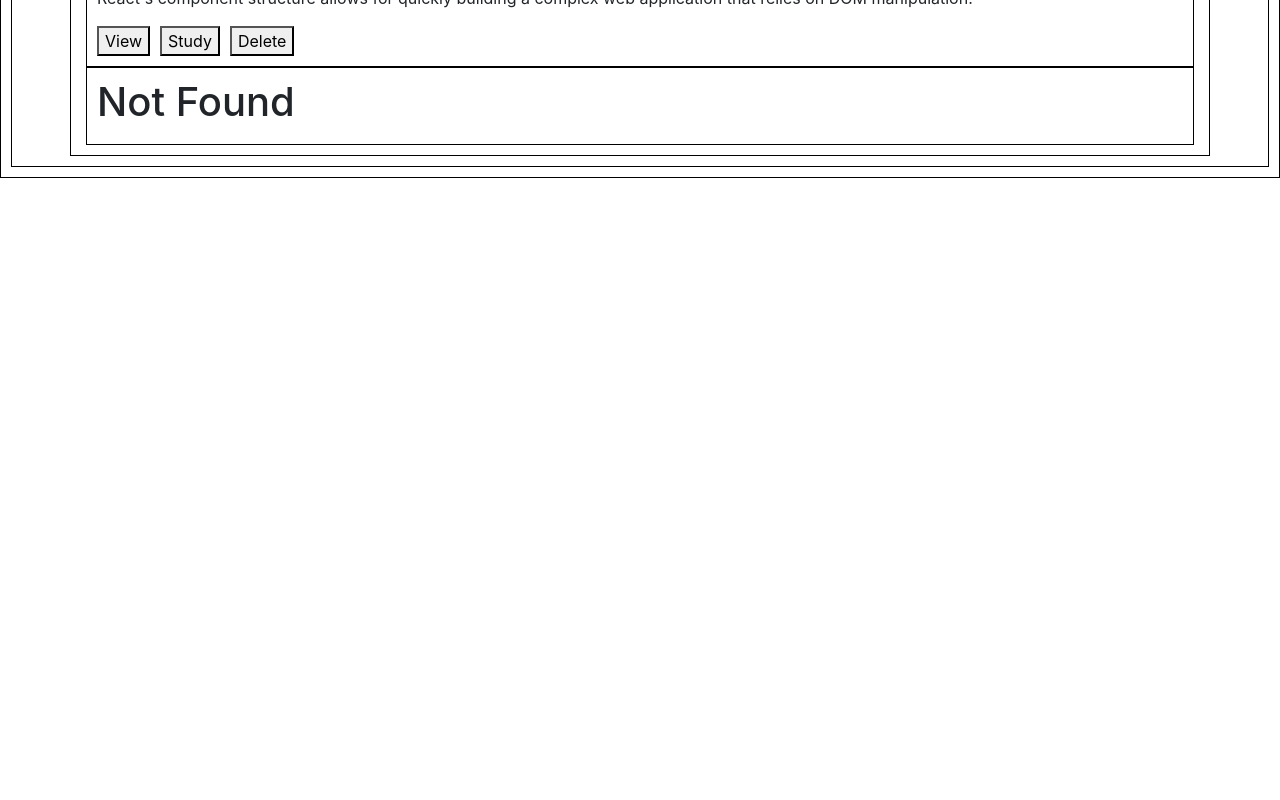
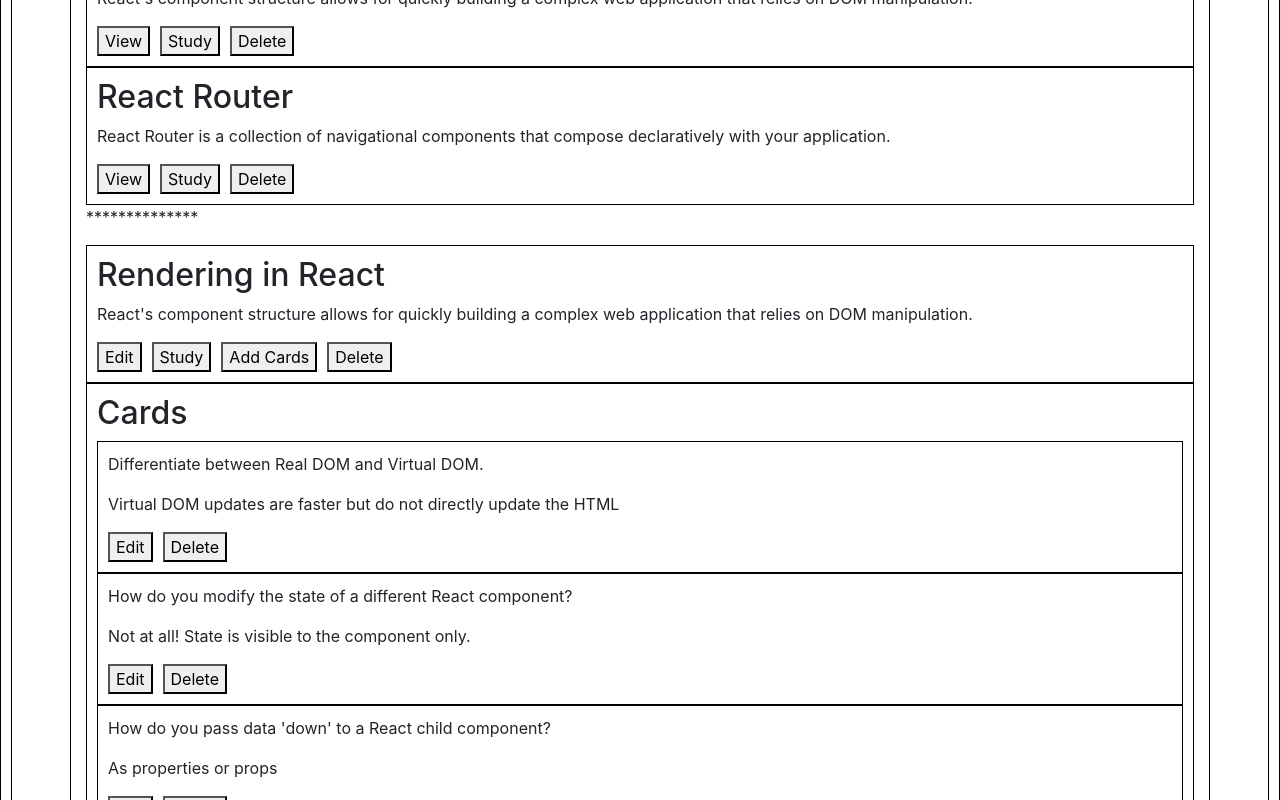
Before and after one commit to kodastokes/flashcard-app, a React (Create React App) app: page / in a window 1280 px wide. Shown: the part 460-1260 px from the top of the page. Before the commit the page ends 800 px from the top, so only its background shows below. Built offline with nearby package versions, Linux system fonts and the light colour scheme; a web font is replaced by a local one.

Commit message:
added components

```diff
--- /dev/null
+++ b/src/CardList.js
@@ -0,0 +1,12 @@
+import React from "react";
+import SingleCardDetail from "./SingleCardDetail";
+
+function CardList({ cards, handleDelete }) {
+  let cardsList = cards.map((card, index) => (
+    <SingleCardDetail handleDelete={() => handleDelete(index)} card={card} />
+  ));
+
+  return <>{cardsList}</>;
+}
+
+export default CardList;
--- /dev/null
+++ b/src/DeckList.js
@@ -0,0 +1,12 @@
+import React from "react";
+import SingleDeck from "./SingleDeck";
+
+function DeckList({ decks, handleDelete }) {
+  let deckList = decks.map((deck, index) => (
+    <SingleDeck handleDelete={() => handleDelete(index)} deck={deck} />
+  ));
+
+  return <>{deckList}</>;
+}
+
+export default DeckList;
--- a/src/Layout/index.js
+++ b/src/Layout/index.js
@@ -1,8 +1,127 @@
 import React from "react";
 import Header from "./Header";
 import NotFound from "./NotFound";
+import DeckList from "../DeckList";
+import SingleDeckDetail from "../SingleDeckDetail";
+import CardList from "../CardList";
 
 function Layout() {
+
+  const testDeck = [
+    {
+      "id": 1,
+      "name": "Rendering in React",
+      "description": "React's component structure allows for quickly building a complex web application that relies on DOM manipulation. ",
+      "cards": [
+        {
+          "id": 1,
+          "front": "Differentiate between Real DOM and Virtual DOM.",
+          "back": "Virtual DOM updates are faster but do not directly update the HTML",
+          "deckId": 1
+        },
+        {
+          "id": 2,
+          "front": "How do you modify the state of a different React component?",
+          "back": "Not at all! State is visible to the component only.",
+          "deckId": 1
+        },
+        {
+          "id": 3,
+          "front": "How do you pass data 'down' to a React child component?",
+          "back": "As properties or props",
+          "deckId": 1
+        },
+        {
+          "cards": [],
+          "front": "b",
+          "back": "b",
+          "deckId": 1,
+          "id": 7
+        }
+      ]
+    },
+    {
+      "name": "React Router",
+      "description": "React Router is a collection of navigational components that compose declaratively with your application.",
+      "id": 2,
+      "cards": [
+        {
+          "front": "What path will match the follow Route?\n<Route>\n  <NotFound />\n</Route>",
+          "back": "All paths. A route with no path matches all URL's",
+          "deckId": 2,
+          "id": 4
+        },
+        {
+          "front": "What does <Switch> do?",
+          "back": "Renders the first matching child <Route> ",
+          "deckId": 2,
+          "id": 5
+        }
+      ]
+    }
+  ]
+
+  const testCards = [
+    {
+      "id": 1,
+      "front": "Differentiate between Real DOM and Virtual DOM.",
+      "back": "Virtual DOM updates are faster but do not directly update the HTML",
+      "deckId": 1
+    },
+    {
+      "id": 2,
+      "front": "How do you modify the state of a different React component?",
+      "back": "Not at all! State is visible to the component only.",
+      "deckId": 1
+    },
+    {
+      "id": 3,
+      "front": "How do you pass data 'down' to a React child component?",
+      "back": "As properties or props",
+      "deckId": 1
+    },
+    {
+      "cards": [],
+      "front": "b",
+      "back": "b",
+      "deckId": 1,
+      "id": 7
+    }
+  ]
+
+  const singleTestDeck =   {
+    "id": 1,
+    "name": "Rendering in React",
+    "description": "React's component structure allows for quickly building a complex web application that relies on DOM manipulation. ",
+    "cards": [
+      {
+        "id": 1,
+        "front": "Differentiate between Real DOM and Virtual DOM.",
+        "back": "Virtual DOM updates are faster but do not directly update the HTML",
+        "deckId": 1
+      },
+      {
+        "id": 2,
+        "front": "How do you modify the state of a different React component?",
+        "back": "Not at all! State is visible to the component only.",
+        "deckId": 1
+      },
+      {
+        "id": 3,
+        "front": "How do you pass data 'down' to a React child component?",
+        "back": "As properties or props",
+        "deckId": 1
+      },
+      {
+        "cards": [],
+        "front": "b",
+        "back": "b",
+        "deckId": 1,
+        "id": 7
+      }
+    ]
+  }
+
   return (
     <>
       <Header />
@@ -10,13 +129,12 @@
         <div>
         <button>Create Deck</button>
         </div>
-        <div>
-          <h2>Rendering in React</h2>
-          <p>React's component structure allows for quickly building a complex web application that relies on DOM manipulation.</p>
-          <button>View</button>
-          <button>Study</button>
-          <button>Delete</button>
-        </div>
+        {/* displayed at / */}
+        <DeckList decks={testDeck} />
+        <p>**************</p>
+        {/*displayed at /decks/:deckId */}
+        <SingleDeckDetail deck={singleTestDeck} cards={testCards} />
+        <p>**************</p>
         <NotFound />
       </div>
     </>
--- /dev/null
+++ b/src/SingleCardDetail.js
@@ -0,0 +1,14 @@
+import React from "react";
+
+function SingleCardDetail({ card: { front, back }, handleEdit, handleDelete }) {
+  return (
+    <div>
+      <p>{front}</p>
+      <p>{back}</p>
+      <button onClick={handleEdit}>Edit</button>
+      <button onClick={handleDelete}>Delete</button>
+    </div>
+  );
+}
+
+export default SingleCardDetail;
--- /dev/null
+++ b/src/SingleDeck.js
@@ -0,0 +1,20 @@
+import React from "react";
+
+function SingleDeck({
+  deck: { name, description },
+  handleView,
+  handleStudy,
+  handleDelete,
+}) {
+  return (
+    <div>
+      <h2>{name}</h2>
+      <p>{description}</p>
+      <button onClick={handleView}>View</button>
+      <button onClick={handleStudy}>Study</button>
+      <button onClick={handleDelete}>Delete</button>
+    </div>
+  );
+}
+
+export default SingleDeck;
--- /dev/null
+++ b/src/SingleDeckDetail.js
@@ -0,0 +1,30 @@
+import React from "react";
+import CardList from "./CardList";
+
+function SingleDeckDetail({
+  deck: { name, description },
+  handleEdit,
+  handleStudy,
+  handleAddCards,
+  handleDelete,
+  cards,
+}) {
+  return (
+    <>
+      <div>
+        <h2>{name}</h2>
+        <p>{description}</p>
+        <button onClick={handleEdit}>Edit</button>
+        <button onClick={handleStudy}>Study</button>
+        <button onClick={handleAddCards}>Add Cards</button>
+        <button onClick={handleDelete}>Delete</button>
+      </div>
+      <div>
+        <h2>Cards</h2>
+        <CardList cards={cards} />
+      </div>
+    </>
+  );
+}
+
+export default SingleDeckDetail;
```
